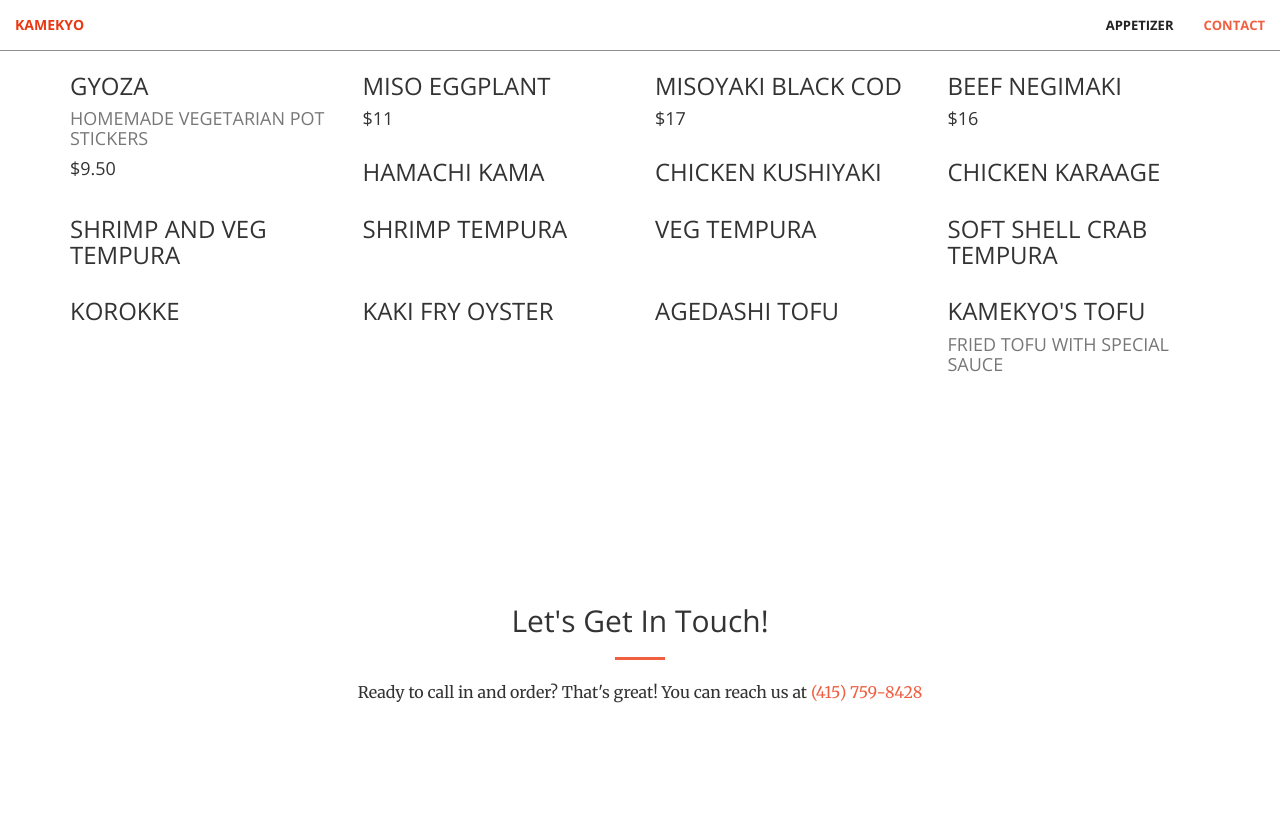
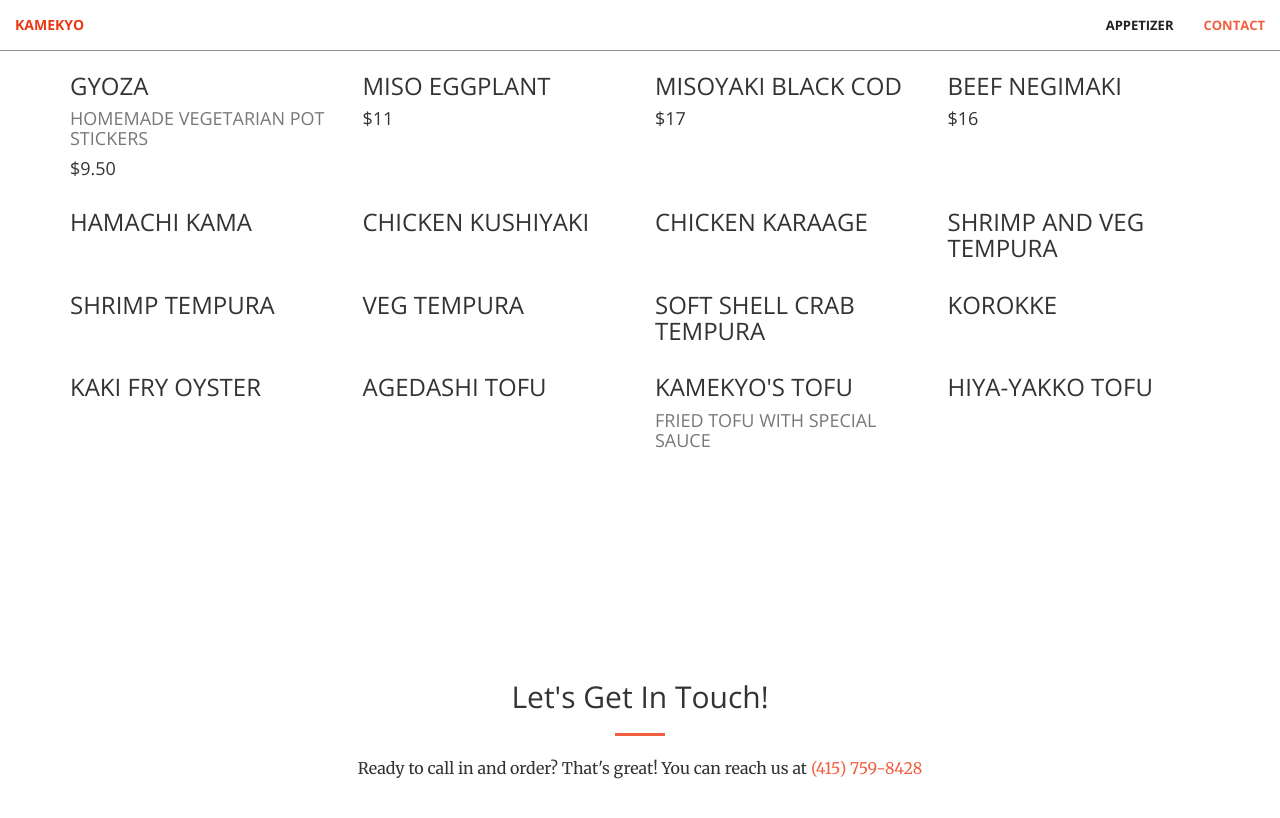
Before and after one commit to CyrusLiang/kamekyo, a Jekyll site: the page built from index.html, in a window 1280 px wide and 900 px high, scrolled down 1023 px. Shown: the top 818 px of the window. Built offline with Jekyll 4.4.1, drawn with Linux system fonts in a browser that asks for light colours.

Commit message:
Update appetizers.html

```diff
--- a/_includes/appetizers.html
+++ b/_includes/appetizers.html
@@ -34,6 +34,8 @@
                     <h4 id="bnegi"></h4>
                 </div>
             </div>
+        </div>
+        <div class="row">
             <div class="col-lg-3 col-sm-6">
                 <div class="food-box">
                     <h3>Hamachi Kama</h3>
@@ -58,6 +60,8 @@
                     <h4 id="svtempura"></h4>
                 </div>
             </div>
+        </div>
+        <div class="row">
             <div class="col-lg-3 col-sm-6">
                 <div class="food-box">
                     <h3>Shrimp Tempura</h3>
@@ -82,6 +86,8 @@
                     <h4 id="korokke"></h4>
                 </div>
             </div>
+        </div>
+        <div class="row">
             <div class="col-lg-3 col-sm-6">
                 <div class="food-box">
                     <h3>Kaki Fry Oyster</h3>
@@ -103,6 +109,32 @@
             </div>
             <div class="col-lg-3 col-sm-6">
                 <div class="food-box">
+                    <h3>Hiya-yakko Tofu</h3>
+                    <h4 id="htofu"></h4>
+                </div>
+            </div>
+        </div>
+        <div class="row">
+            <div class="col-lg-3 col-sm-6">
+                <div class="food-box">
+                    <h3></h3>
+                    <h4 id=""></h4>
+                </div>
+            </div>
+            <div class="col-lg-3 col-sm-6">
+                <div class="food-box">
+                    <h3></h3>
+                    <h4 id=""></h4>
+                </div>
+            </div>
+            <div class="col-lg-3 col-sm-6">
+                <div class="food-box">
+                    <h3></h3>
+                    <h4 id=""></h4>
+                </div>
+            </div>
+            <div class="col-lg-3 col-sm-6">
+                <div class="food-box">
                     <h3></h3>
                     <h4 id=""></h4>
                 </div>
```
